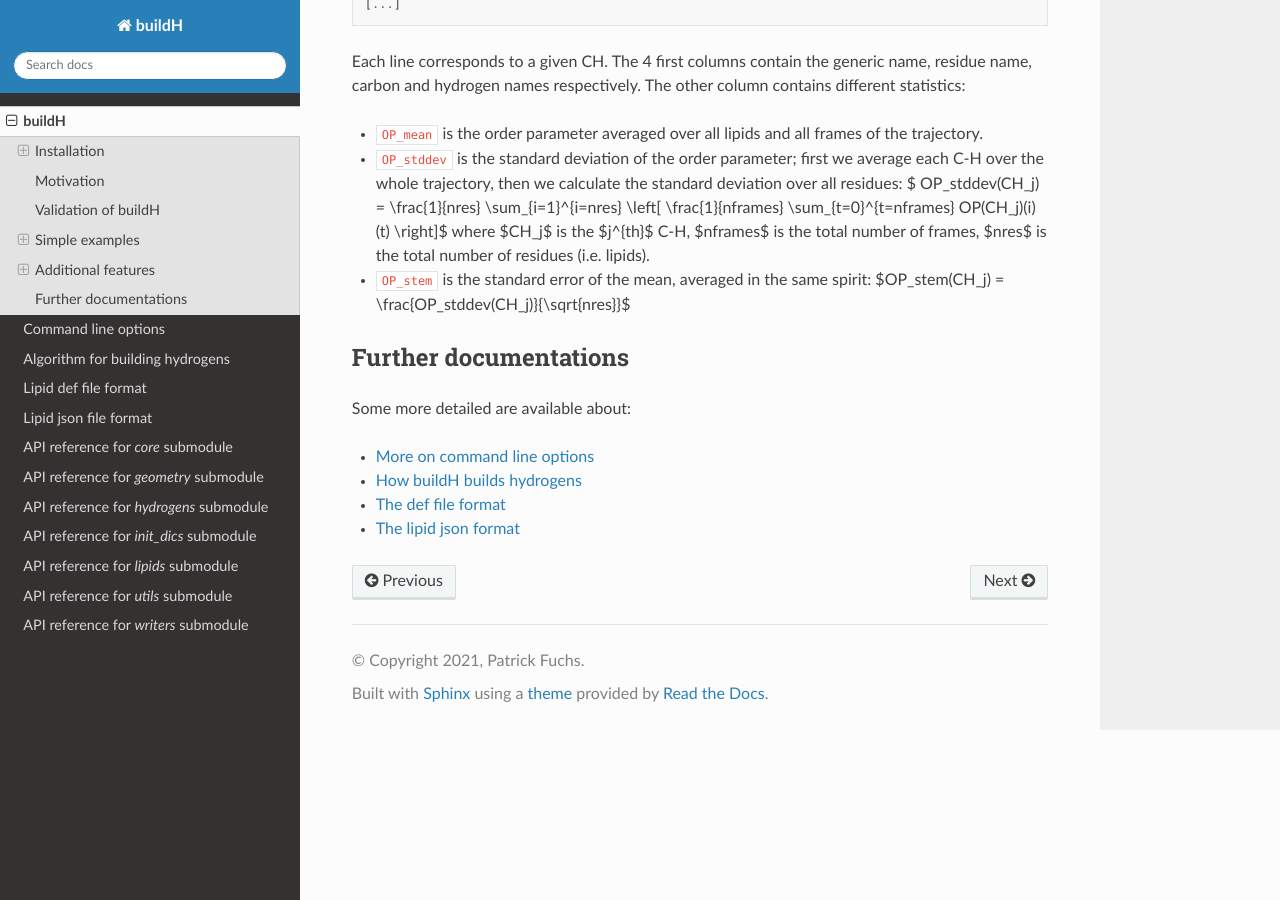
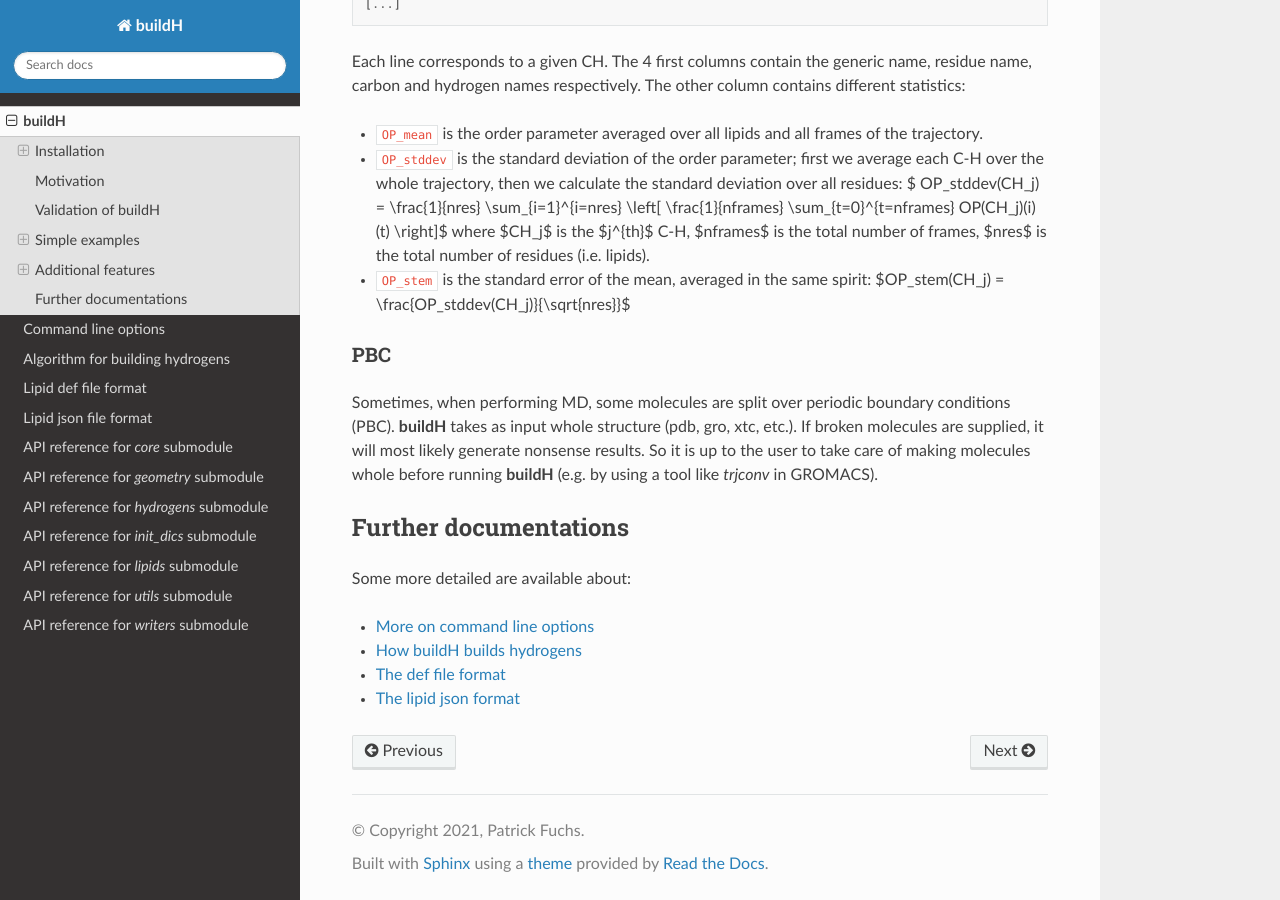
Before and after one commit to patrickfuchs/buildH, a Sphinx documentation site: the page built from docs/buildh.md, in a window 1280 px wide and 900 px high, scrolled down 5206 px. Built offline with Sphinx 7.4.7 and the Read the Docs theme 2.0.0, drawn with Linux system fonts in a browser that asks for light colours; pages that are not in the unit, such as notebooks, are missing from menus.

Commit message:
Warn the user about PBC Fix #13

```diff
--- a/docs/buildh.md
+++ b/docs/buildh.md
@@ -208,6 +208,10 @@
 - `OP_stem` is the standard error of the mean, averaged in the same spirit:
 $OP\_stem(CH_j) = \frac{OP\_stddev(CH_j)}{\sqrt{nres}}$
 
+### PBC
+
+Sometimes, when performing MD, some molecules are split over periodic boundary conditions (PBC). **buildH** takes as input whole structure (pdb, gro, xtc, etc.). If broken molecules are supplied, it will most likely generate nonsense results. So it is up to the user to take care of making molecules whole before running **buildH** (e.g. by using a tool like *trjconv* in GROMACS).
+
 ## Further documentations
 
 Some more detailed are available about:
```
Also changed, not shown: README.md (+2 -0 lines).
